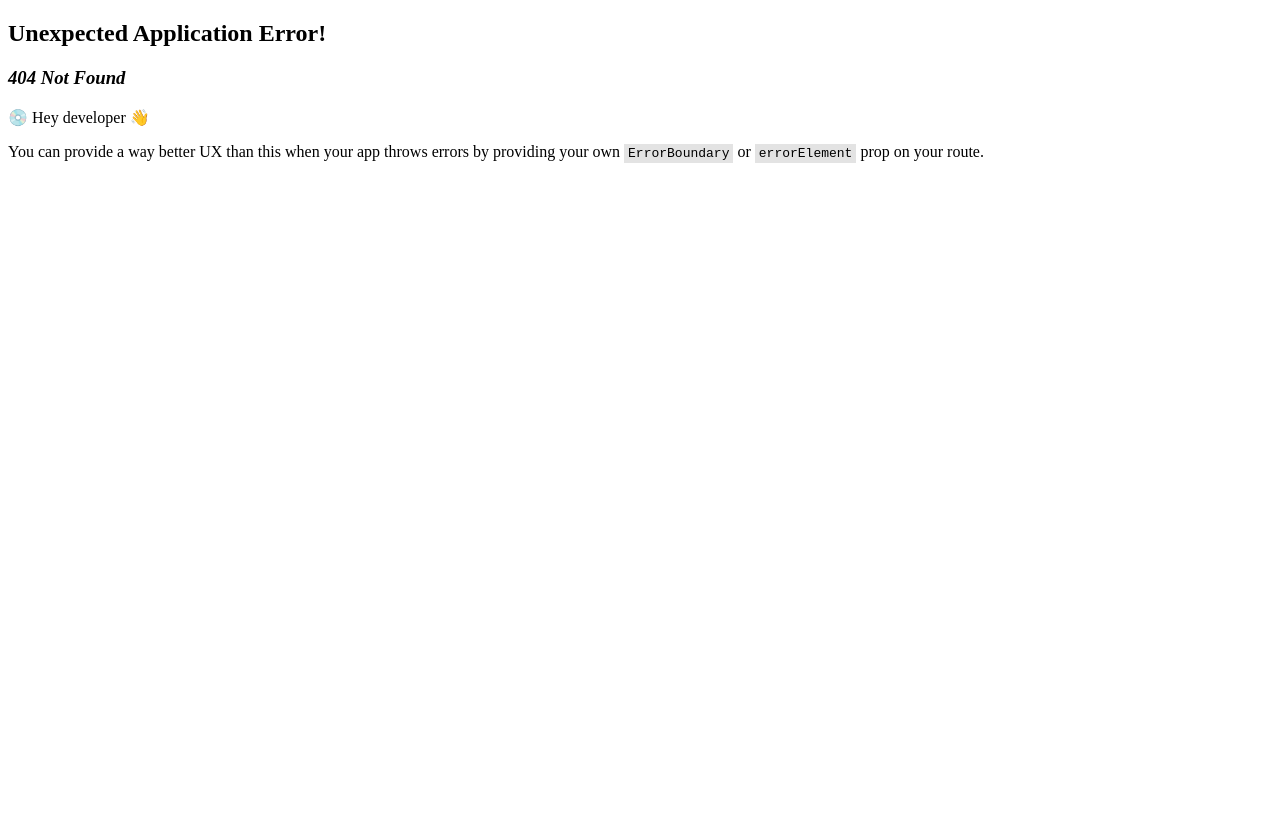
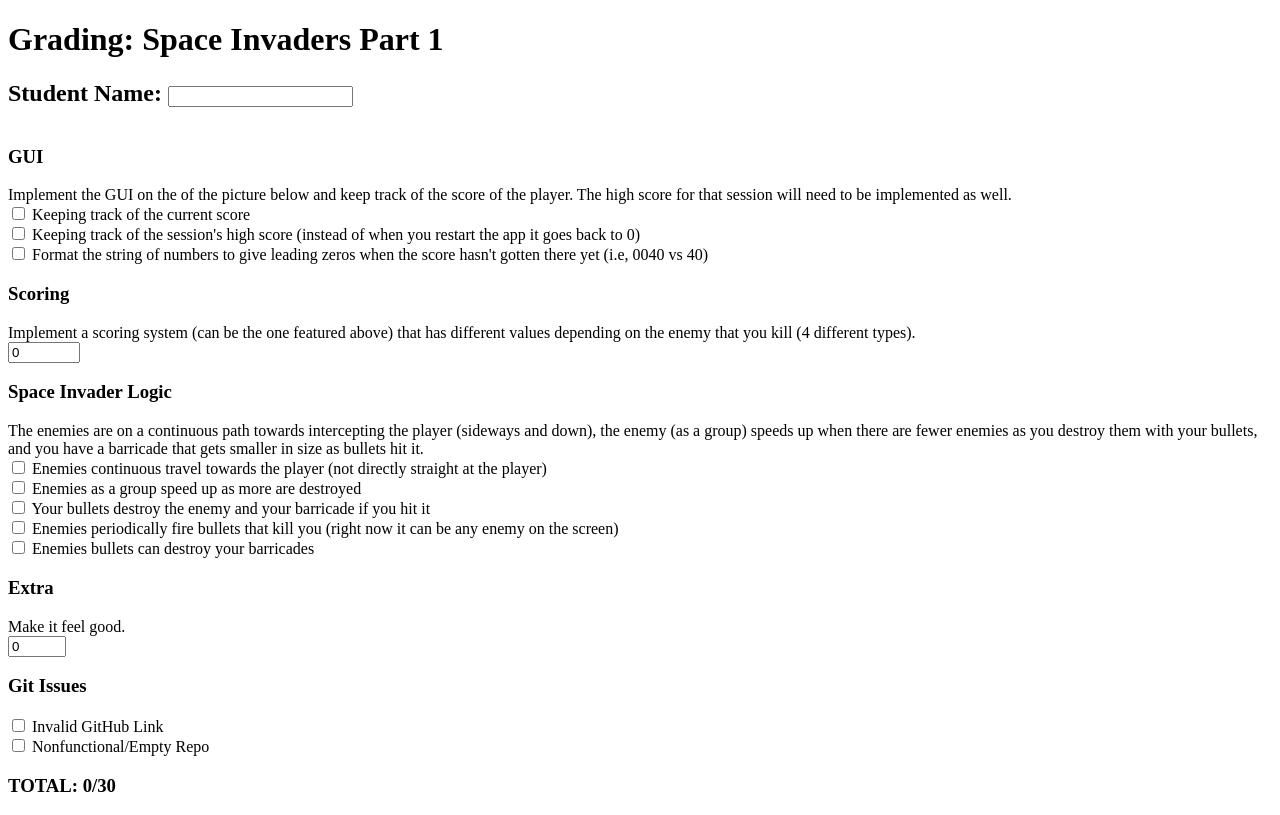
Before and after one commit to ConlynPattison/GameDevGrading, a React (Create React App) app: page /space-invaders2 in a window 1280 px wide. Before the commit this address had no page. Built offline with nearby package versions, Linux system fonts and the light colour scheme.

Commit message:
Added page and routing for space invaders part 2

```diff
--- a/src/App.js
+++ b/src/App.js
@@ -5,6 +5,7 @@ import PongPart1 from "./routes/PongPart1";
 import PlatformerPart1 from "./routes/PlatformerPart1";
 import PlatformerPart2 from "./routes/PlatformerPart2";
 import SpaceInvadersPart1 from "./routes/SpaceInvadersPart1";
+import SpaceInvadersPart2 from "./routes/SpaceInvadersPart2";
 
 
 const router = createBrowserRouter([
@@ -31,6 +32,10 @@ const router = createBrowserRouter([
 	{
 		path: "space-invaders1",
 		element: <SpaceInvadersPart1 />
+	},
+	{
+		path: "space-invaders2",
+		element: <SpaceInvadersPart2 />
 	}
 ])
 
--- a/src/routes/Home.jsx
+++ b/src/routes/Home.jsx
@@ -12,6 +12,7 @@ const Home = () => {
 			<p onClick={() => navigate("platformer1")}> Platformer Part 1 </p>
 			<p onClick={() => navigate("platformer2")}> Platformer Part 2 </p>
 			<p onClick={() => navigate("space-invaders1")}> Space Invaders Part 1 </p>
+			<p onClick={() => navigate("space-invaders2")}> Space Invaders Part 1 </p>
 		</div>
 	)
 }
--- /dev/null
+++ b/src/routes/SpaceInvadersPart2.jsx
@@ -0,0 +1,74 @@
+import { useState, useEffect } from "react";
+import styles from "./Assignments.module.css"
+
+const SpaceInvadersPart2 = () => {
+	const [sum, setSum] = useState(0);
+	const [extra, setExtra] = useState(0);
+	const [checked, setChecked] = useState(0);
+	const [scoreVal, setScoreVal] = useState(0);
+
+	useEffect(() => {
+		setSum(checked + extra + scoreVal);
+	}, [checked, extra, scoreVal])
+
+	const handleExtraChange = (event) => {
+		setExtra(Number(event.target.value));
+	}
+
+	const handleCheck = (event) => {
+		const value = Number(event.target.value);
+		setChecked((prevChecked) => prevChecked + (event.target.checked ? value : -value));
+	}
+
+	const handleScoreVal = (event) => {
+		setScoreVal(Number(event.target.value));
+	}
+
+	return (
+		<div>
+			<header>
+				<h1>Grading: Space Invaders Part 1</h1>
+			</header>
+			<h2>
+				Student Name: <input type="text" />
+			</h2>
+			<section className={styles.column}>
+				<h3>GUI</h3>
+				<text>Implement the GUI on the of the picture below and keep track of the score of the player. The high score for that session will need to be implemented as well.</text>
+				<label><input type="checkbox" name="gui" value={3} onChange={handleCheck} /> Keeping track of the current score </label>
+				<label><input type="checkbox" name="gui" value={5} onChange={handleCheck} /> Keeping track of the session's high score (instead of when you restart the app it goes back to 0) </label>
+				<label><input type="checkbox" name="gui" value={2} onChange={handleCheck} /> Format the string of numbers to give leading zeros when the score hasn't gotten there yet (i.e, 0040 vs 40) </label>
+			</section>
+			<section className={styles.column}>
+				<h3>Scoring</h3>
+				<text>Implement a scoring system (can be the one featured above) that has different values depending on the enemy that you kill (4 different types). </text>
+				<label><input type="number" name="score" value={scoreVal} onChange={handleScoreVal} min={0} max={10} step={2.5} />  </label>
+			</section>
+			<section className={styles.column}>
+				<h3>Space Invader Logic</h3>
+				<text>The enemies are on a continuous path towards intercepting the player (sideways and down), the enemy (as a group) speeds up when there are fewer enemies as you destroy them with your bullets, and you have a barricade that gets smaller in size as bullets hit it. </text>
+				<label><input type="checkbox" name="logic" value={2} onChange={handleCheck} /> Enemies continuous travel towards the player (not directly straight at the player) </label>
+				<label><input type="checkbox" name="logic" value={2} onChange={handleCheck} /> Enemies as a group speed up as more are destroyed </label>
+				<label><input type="checkbox" name="logic" value={2} onChange={handleCheck} /> Your bullets destroy the enemy and your barricade if you hit it </label>
+				<label><input type="checkbox" name="logic" value={2} onChange={handleCheck} /> Enemies periodically fire bullets that kill you (right now it can be any enemy on the screen) </label>
+				<label><input type="checkbox" name="logic" value={2} onChange={handleCheck} /> Enemies bullets can destroy your barricades </label>
+			</section>
+
+			<section className={styles.column}>
+				<h3>Extra</h3>
+				<text>Make it feel good.</text>
+				<input className={styles.open} type="number" value={extra} max={5} min={0} onChange={handleExtraChange} />
+			</section>
+			<section className={styles.column}>
+				<h3>Git Issues</h3>
+				<label><input type="checkbox" name="git" value={-1.5} onChange={handleCheck} /> Invalid GitHub Link </label>
+				<label><input type="checkbox" name="git" value={-1.5} onChange={handleCheck} /> Nonfunctional/Empty Repo </label>
+			</section>
+			<h3>
+				TOTAL: {sum}/30
+			</h3>
+		</div>
+	);
+}
+
+export default SpaceInvadersPart2;
```
